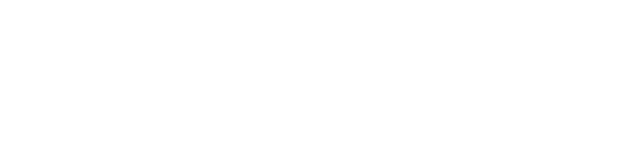
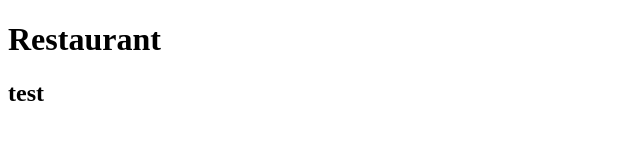
Before and after one commit to Estebannnnnnn/Site, a plain HTML site: page index.html in a window 1280 px wide. Shown: the whole page, without its empty margins (0-640 px from the left). Drawn offline with Linux system fonts and the light colour scheme.

Commit message:
Update index.html
ajout du H1

```diff
--- a/index.html
+++ b/index.html
@@ -5,6 +5,7 @@
     <title>Index</title>
 </head>
 <body>
-
+    <h1>Restaurant</h1>
+    <h2>test</h2>
 </body>
 </html>
```
